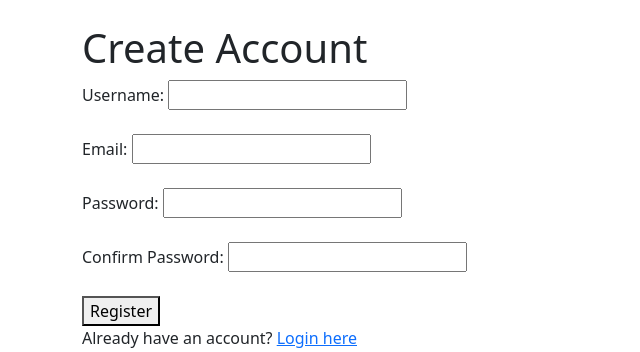
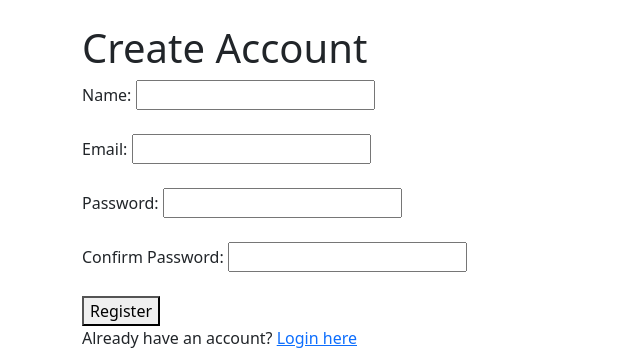
Before and after one commit to 1celatte/CollectiX, a Flask app: page /register in a window 1280 px wide. Shown: the part 56-408 px from the top of the page, without its empty margins (0-640 px from the left). Run offline with Flask 3, Linux system fonts and the light colour scheme.

Commit message:
Replace username with name and update login to use email

```diff
--- a/app/auth/routes.py
+++ b/app/auth/routes.py
@@ -17,18 +17,13 @@ def test_auth():
 @auth.route("/register", methods=["GET", "POST"])
 def register():
     if request.method == "POST":
-        username = request.form.get("username")
+        name = request.form.get("name")
         email = request.form.get("email")
         password = request.form.get("password")
         confirm_password = request.form.get("confirm_password")
 
-        username_error = None
         email_error = None
         password_error = None
-
-        # Check whether username already exists
-        if User.query.filter_by(username=username).first():
-            username_error = "Username already exists."
 
         # Check whether email already exists
         if User.query.filter_by(email=email).first():
@@ -39,12 +34,11 @@ def register():
             password_error = "Passwords do not match."
 
         # If there are errors, stay on Register page
-        if username_error or email_error or password_error:
+        if email_error or password_error:
             return render_template(
                 "register.html",
-                username=username,
+                name=name,
                 email=email,
-                username_error=username_error,
                 email_error=email_error,
                 password_error=password_error
             )
@@ -53,7 +47,7 @@ def register():
         hashed_password = generate_password_hash(password)
 
         user = User(
-            username=username,
+            name=name,
             email=email,
             password=hashed_password
         )
@@ -69,28 +63,25 @@ def register():
 @auth.route("/login", methods=["GET", "POST"])
 def login():
     if request.method == "POST":
-        username_or_email = request.form.get("username_or_email")
+        email = request.form.get("email")
         password = request.form.get("password")
 
-        user = User.query.filter(
-            (User.username == username_or_email) |
-            (User.email == username_or_email)
-        ).first()
+        user = User.query.filter_by(email=email).first()
 
-        # Invalid username/email
+        # Invalid email
         if user is None:
             return render_template(
                 "login.html",
-                login_error="Invalid username/email or password.",
-                username_or_email=username_or_email
+                login_error="Invalid email or password.",
+                email=email
             )
 
         # Incorrect password
         if not check_password_hash(user.password, password):
             return render_template(
                 "login.html",
-                login_error="Invalid username/email or password.",
-                username_or_email=username_or_email
+                login_error="Invalid email or password.",
+                email=email
             )
 
         login_user(user)
@@ -121,21 +112,12 @@ def profile():
 @login_required
 def edit_profile():
     if request.method == "POST":
-        username = request.form.get("username")
+        name = request.form.get("name")
         email = request.form.get("email")
         profile_picture = request.files.get("profile_picture")
         remove_profile_picture = request.form.get("remove_profile_picture") == "1"
 
-        username_error = None
         email_error = None
-
-        existing_user = User.query.filter(
-            (User.username == username) &
-            (User.id != current_user.id)
-        ).first()
-
-        if existing_user:
-            username_error = "Username already exists."
 
         existing_email = User.query.filter(
             (User.email == email) &
@@ -145,12 +127,11 @@ def edit_profile():
         if existing_email:
             email_error = "Email already exists."
 
-        if username_error or email_error:
+        if email_error:
             return render_template(
                 "edit_profile.html",
-                username=username,
+                name=name,
                 email=email,
-                username_error=username_error,
                 email_error=email_error
             )
 
@@ -185,7 +166,7 @@ def edit_profile():
 
             current_user.profile_picture = f"uploads/avatars/{filename}"
 
-        current_user.username = username
+        current_user.name = name
         current_user.email = email
 
         db.session.commit()
--- a/app/auth/templates/login.html
+++ b/app/auth/templates/login.html
@@ -21,10 +21,10 @@ Login - CollectiX
 
 <form method="POST">
 
-    <label>Username or Email:</label>
+    <label>Email:</label>
     <input type="text"
-           name="username_or_email"
-           value="{{ username_or_email or '' }}"
+           name="email"
+           value="{{ email or '' }}"
            class="{% if login_error %}error-input{% endif %}"
            required>
 
--- a/app/auth/templates/profile.html
+++ b/app/auth/templates/profile.html
@@ -20,7 +20,7 @@ My Profile - CollectiX
         height="150">
 {% endif %}
 
-<p>Username: {{ current_user.username }}</p>
+<p>Name: {{ current_user.name }}</p>
 <p>Email: {{ current_user.email }}</p>
 <p>Role: {{ current_user.role }}</p>
 
--- a/app/auth/templates/register.html
+++ b/app/auth/templates/register.html
@@ -21,18 +21,11 @@ Register - CollectiX
 
 <form method="POST">
 
-    <label>Username:</label>
+    <label>Name:</label>
     <input type="text"
-           name="username"
-           value="{{ username or '' }}"
-           class="{% if username_error %}error-input{% endif %}"
+           name="name"
+           value="{{ name or '' }}"
            required>
-
-    {% if username_error %}
-        <div class="error-message">
-            ⚠ {{ username_error }}
-        </div>
-    {% endif %}
 
     <br><br>
 
--- a/app/models.py
+++ b/app/models.py
@@ -6,7 +6,7 @@ class User(UserMixin, db.Model):
     __tablename__ = "users"
 
     id = db.Column(db.Integer, primary_key=True)
-    username = db.Column(db.String(80), unique=True, nullable=False)
+    name = db.Column(db.String(80), nullable=False)
     email = db.Column(db.String(120), unique=True, nullable=False)
     password = db.Column(db.String(255), nullable=False)
     role = db.Column(db.String(20), default="user", nullable=False)
```
Also changed, not shown: app/auth/templates/edit_profile.html (+6 -12 lines), migrations/versions/d957f9d05c8e_remove_username_and_add_name.py (added, +46 -0 lines), seed.py (+9 -9 lines).
